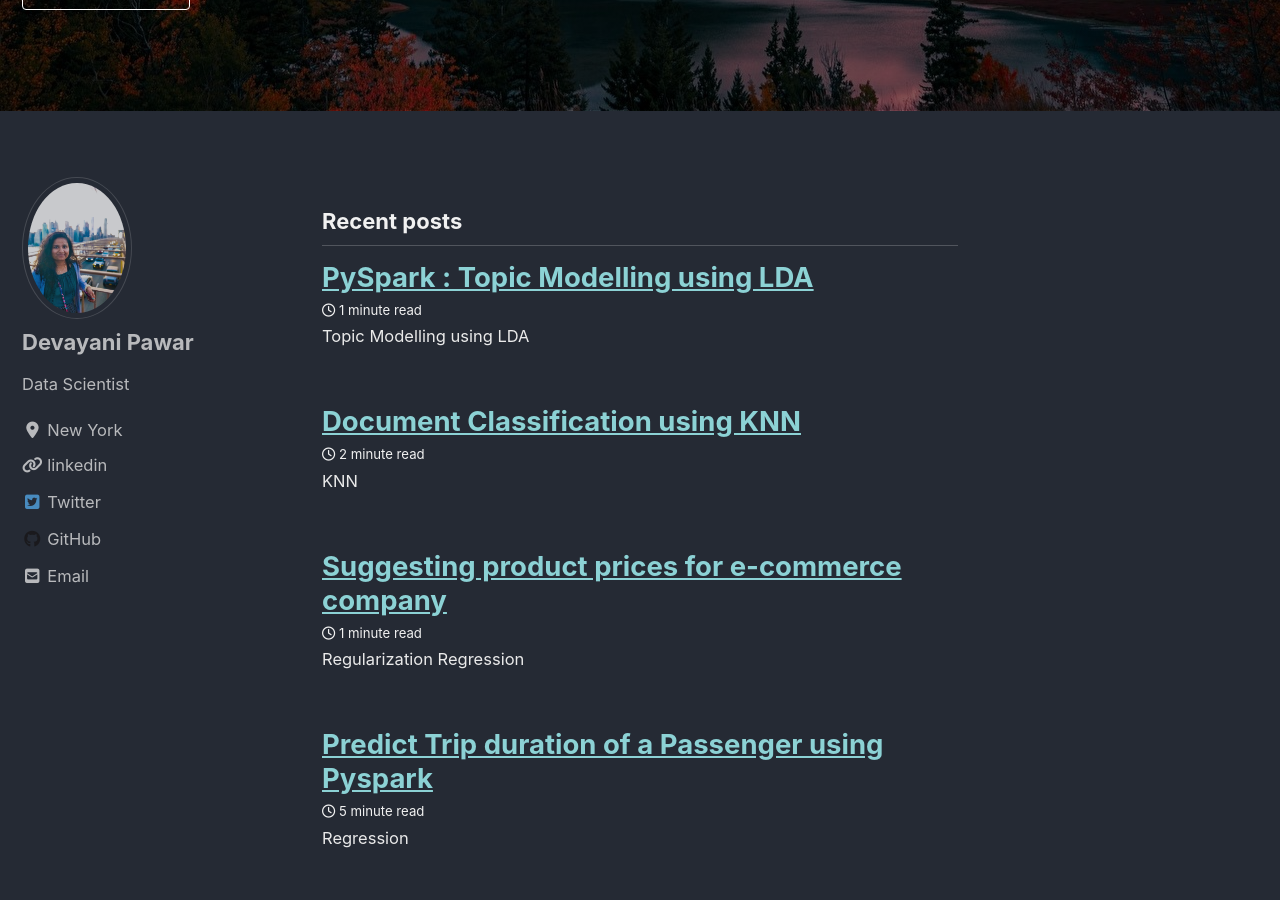
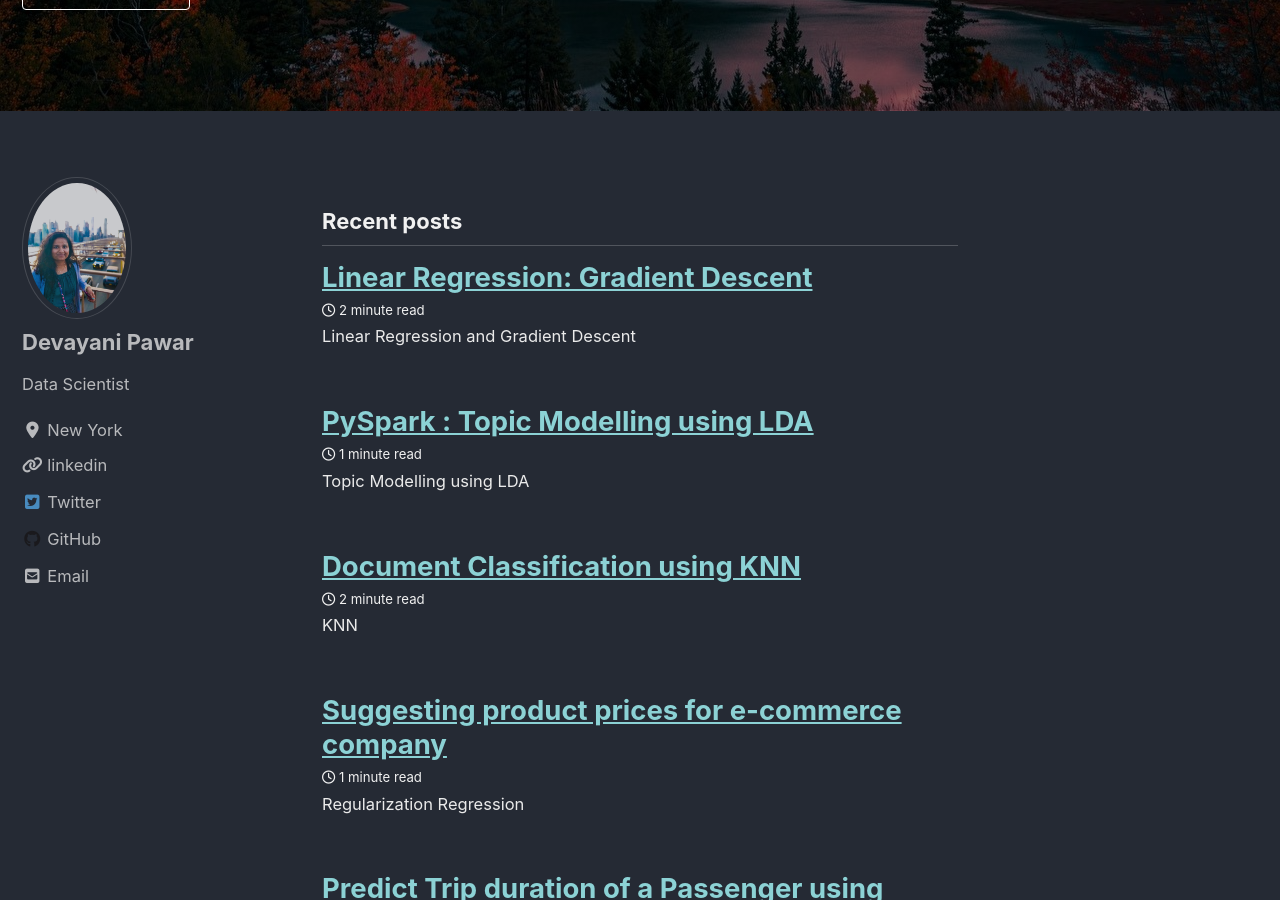
Before and after one commit to devayanipowar/devayanipowar.github.io, a Jekyll site: the page built from index.html, in a window 1280 px wide and 900 px high, scrolled down 401 px. Built offline with Jekyll 4.4.1, drawn with Linux system fonts in a browser that asks for light colours; cached includes are drawn as plain includes; nearby versions of some CDN libraries; the list of posts is cut into pages by our own code; a file with an impossible date is left out; some of the changed text lies outside the part shown.

Commit message:
new post

````diff
--- a/_posts/2020-07-22-GradientDescent.md
+++ b/_posts/2020-07-22-GradientDescent.md
@@ -1,10 +1,11 @@
 ---
 title: "Linear Regression: Gradient Descent"
-date:
-tags: [Regression]
+date: 2020-07-22
+tags: [Regression, Machine Learning]
 ---
 
 
+# Linear Regression and Gradient Descent
 
 ```python
 from sklearn.model_selection import train_test_split
````
